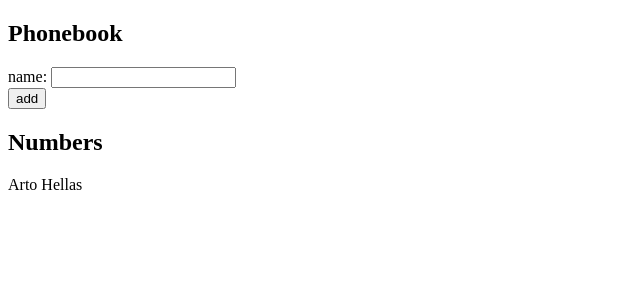
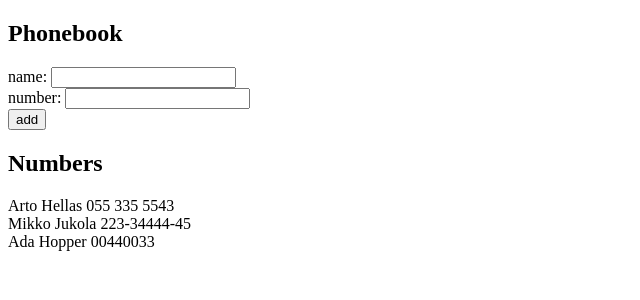
Before and after one commit to Daolamis/fullstack21, a React (Create React App) app in the folder osa2/puhelinluettelo/: page / in a window 1280 px wide. Shown: the top 300 px of the page, without its empty margins (0-640 px from the left). Built offline with nearby package versions, Linux system fonts and the light colour scheme.

Commit message:
implemented exercise 2.8

```diff
--- a/osa2/puhelinluettelo/src/App.js
+++ b/osa2/puhelinluettelo/src/App.js
@@ -2,22 +2,28 @@ import React, { useState } from "react"
 
 const App = () => {
   const [persons, setPersons] = useState([
-    { name: 'Arto Hellas' }
+    { name: 'Arto Hellas', number: '055 335 5543' },
+    { name: 'Mikko Jukola', number: '223-34444-45' },
+    { name: 'Ada Hopper', number: '00440033' },
   ]);
   const [newName, setNewName] = useState('');
+  const [newNumber, setNewNumber] = useState('');
 
   const handleSubmit = (e) => {
     e.preventDefault();
     if (persons.find(personObj => personObj.name === newName)) {
       alert(`${newName} is already added to phonebook`);
     } else {
-      setPersons(persons.concat({ name: newName }));
+      setPersons(persons.concat({ name: newName, number: newNumber }));
       setNewName('');
     }
   }
 
   const handleNewName = (e) => {
     setNewName(e.target.value);
+  }
+  const handleNewNumber = (e) => {
+    setNewNumber(e.target.value);
   }
 
   return (
@@ -28,11 +34,14 @@ const App = () => {
           name: <input value={newName} onChange={handleNewName} />
         </div>
         <div>
+          number: <input value={newNumber} onChange={handleNewNumber} />
+        </div>
+        <div>
           <button>add</button>
         </div>
       </form>
       <h2>Numbers</h2>
-      {persons.map(p => <div key={p.name}>{p.name}</div>)}
+      {persons.map(p => <div key={p.name}>{p.name} {p.number}</div>)}
     </div>
   )
 
```
